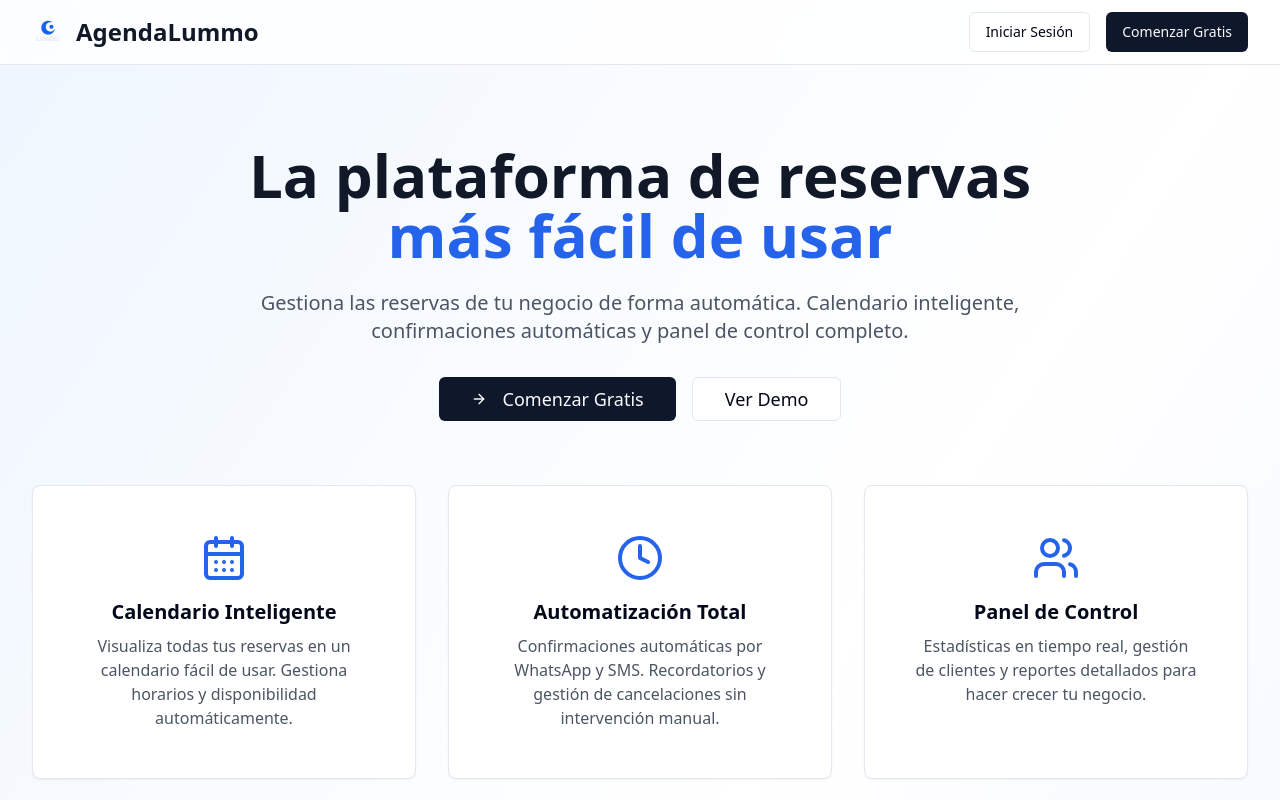
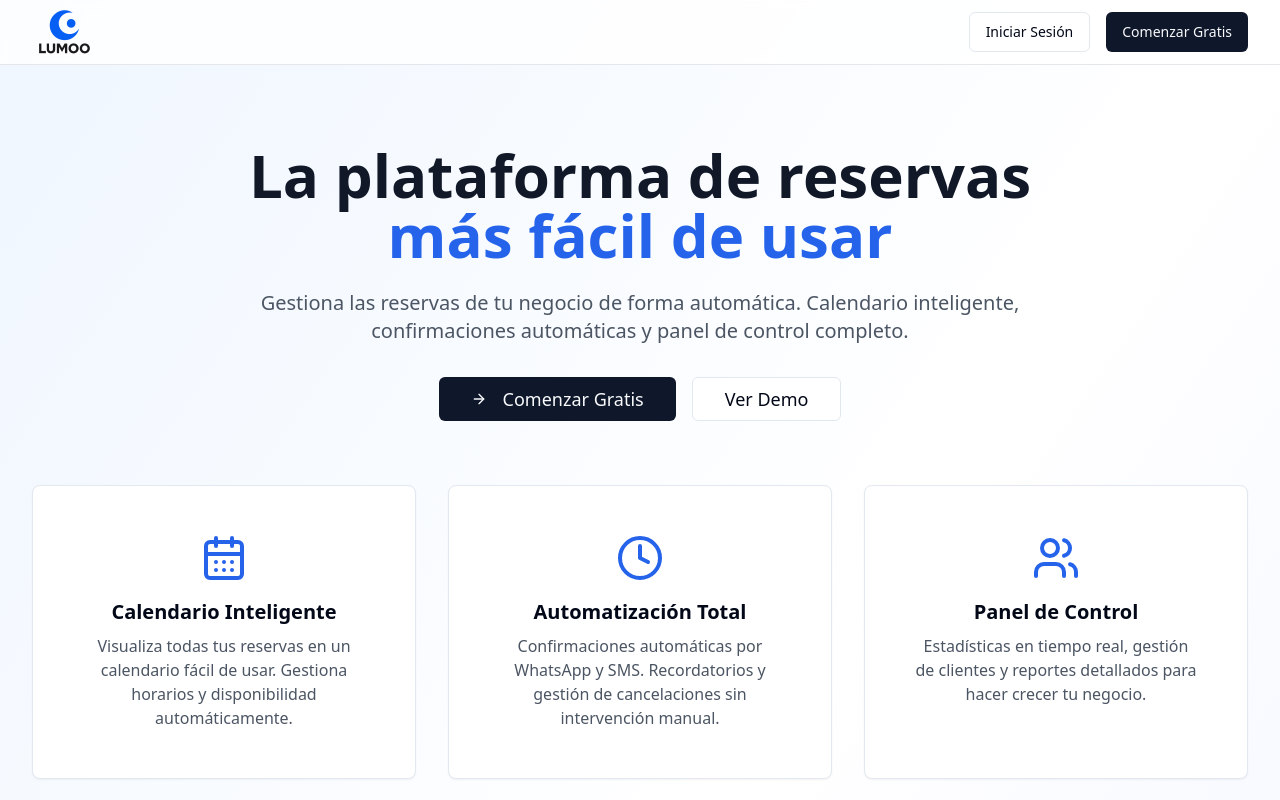
Before and after one commit to Andrez18/Agendaslummo, a React (Vite) app: page / in a window 1280 px wide. Shown: the top 800 px of the page. Built offline with nearby package versions, Linux system fonts and the light colour scheme.

Commit message:
Agregando logo y eliminando texto

```diff
--- a/src/pages/Index.tsx
+++ b/src/pages/Index.tsx
@@ -34,8 +34,7 @@ const Index = () => {
         <div className="max-w-7xl mx-auto px-4 sm:px-6 lg:px-8">
           <div className="flex justify-between items-center h-16">
             <div className="flex items-center">
-              <img src="/logo.png" className="h-8 w-8 text-blue-600 mr-3" />
-              <span className="text-2xl font-bold text-gray-900">AgendaLummo</span>
+              <img src="/logo_claro.png" className="h-16 w-16 text-blue-600 mr-3" />
             </div>
 
             <div className="flex items-center space-x-4">
```
